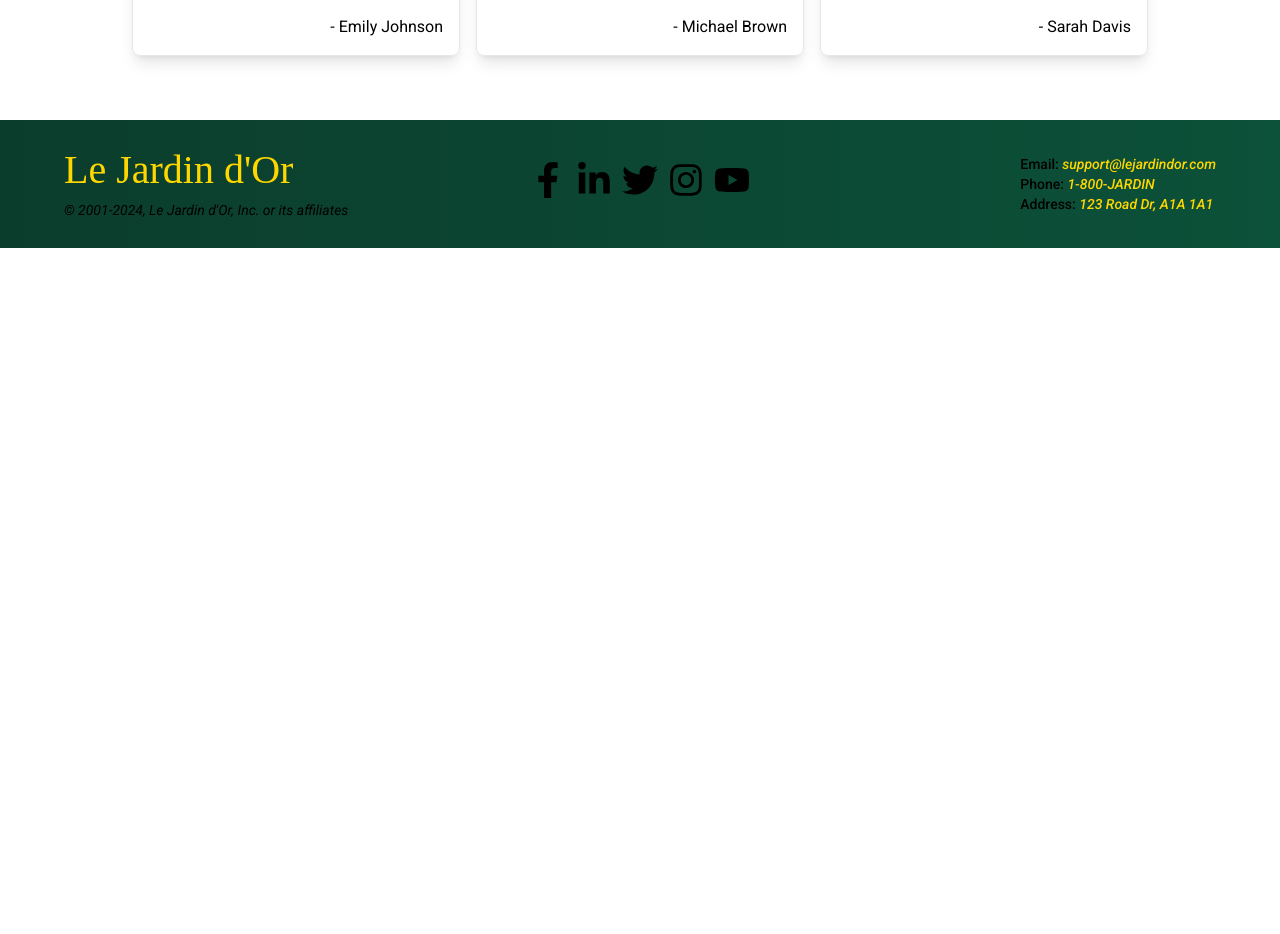
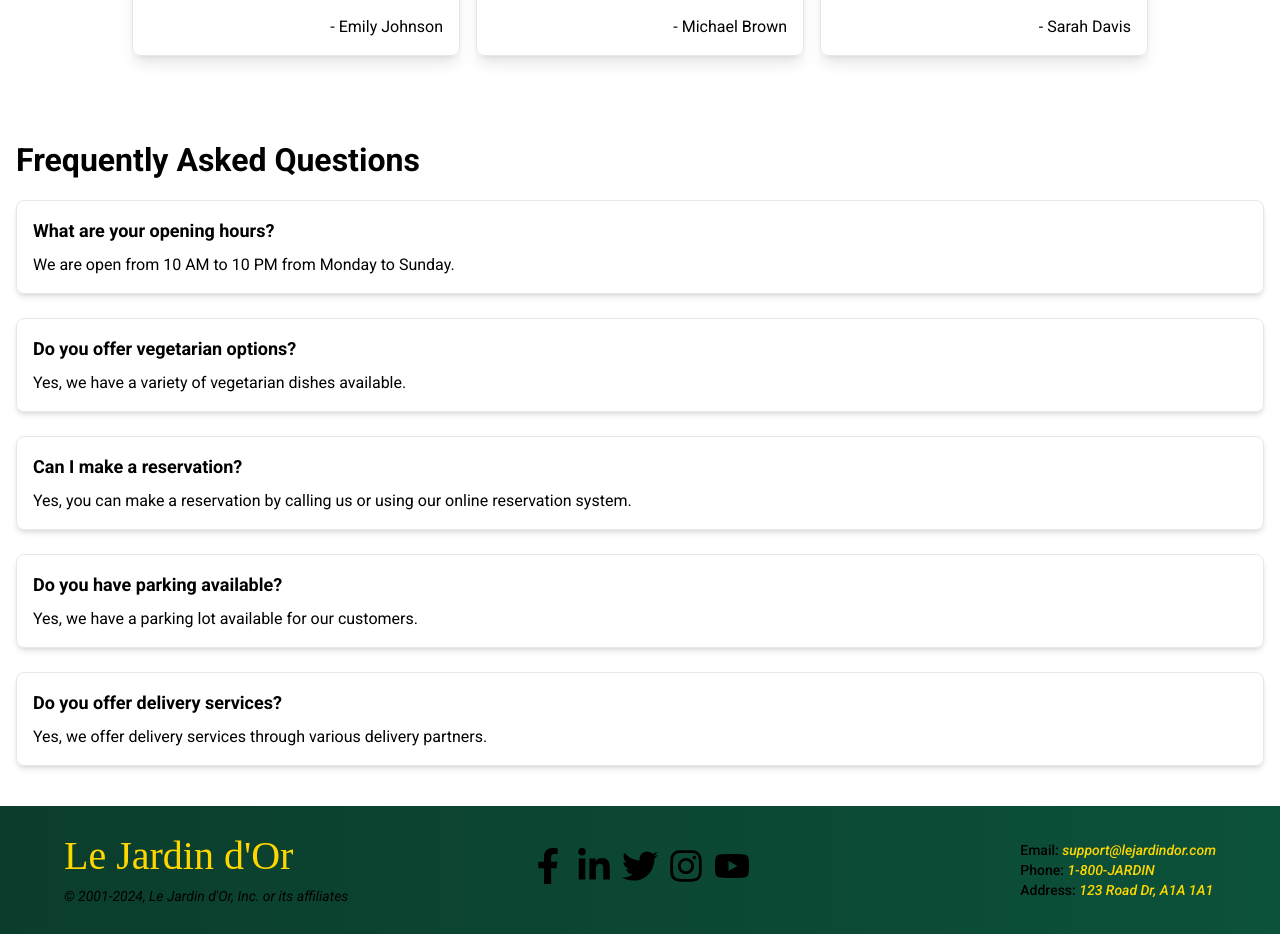
Before and after one commit to LeJardindOr/v2, a React (Vite) app: page / in a window 1280 px wide. Shown: the part 3240-4174 px from the top of the page. Before the commit the page ends 3488 px from the top, so only its background shows below. Built offline with nearby package versions, Linux system fonts and the light colour scheme; a web font is replaced by a local one.

Commit message:
faq, there.

```diff
--- /dev/null
+++ b/src/components/Faq.jsx
@@ -0,0 +1,49 @@
+import { useTranslation } from "react-i18next";
+
+function Faq() {
+  const { t } = useTranslation();
+
+  const faqs = [
+    {
+      question: t("faqQuestion1"),
+      answer: t("faqAnswer1"),
+    },
+    {
+      question: t("faqQuestion2"),
+      answer: t("faqAnswer2"),
+    },
+    {
+      question: t("faqQuestion3"),
+      answer: t("faqAnswer3"),
+    },
+    {
+      question: t("faqQuestion4"),
+      answer: t("faqAnswer4"),
+    },
+    {
+      question: t("faqQuestion5"),
+      answer: t("faqAnswer5"),
+    },
+  ];
+
+  return (
+    <div className="container mx-auto mt-5 p-4">
+      <h3 className="font-bold mb-4">{t("faqTitle")}</h3>
+      <div className="flex flex-col">
+        {faqs.map((faq, index) => (
+          <div
+            key={index}
+            className="w-full mb-6 p-4 border rounded-lg transition duration-500 ease-in-out shadow-md hover:shadow-none"
+          >
+            <h4 className="text-lg text-black font-semibold mb-2">
+              {faq.question}
+            </h4>
+            <p className="text-justify">{faq.answer}</p>
+          </div>
+        ))}
+      </div>
+    </div>
+  );
+}
+
+export default Faq;
--- a/src/components/Home.jsx
+++ b/src/components/Home.jsx
@@ -3,6 +3,7 @@ import { Link } from "react-router-dom";
 import { useTranslation } from "react-i18next";
 import HomeMenuExcerpt from "./HomeMenuExcerpt";
 import Reviews from "./Reviews";
+import FAQ from "./Faq";
 import HeroImg from "../assets/images/hero.jpg";
 
 function Home() {
@@ -47,6 +48,8 @@ function Home() {
       </div>
 
       <Reviews />
+
+      <FAQ />
     </>
   );
 }
--- a/src/locales/en/translation.json
+++ b/src/locales/en/translation.json
@@ -73,5 +73,16 @@
   "MainCourses": "Main Courses",
   "Desserts": "Desserts",
   "Drinks": "Drinks",
-  "SearchMenuItems": "Search menu items..."
+  "SearchMenuItems": "Search menu items...",
+  "faqTitle": "Frequently Asked Questions",
+  "faqQuestion1": "What are your opening hours?",
+  "faqAnswer1": "We are open from 10 AM to 10 PM from Monday to Sunday.",
+  "faqQuestion2": "Do you offer vegetarian options?",
+  "faqAnswer2": "Yes, we have a variety of vegetarian dishes available.",
+  "faqQuestion3": "Can I make a reservation?",
+  "faqAnswer3": "Yes, you can make a reservation by calling us or using our online reservation system.",
+  "faqQuestion4": "Do you have parking available?",
+  "faqAnswer4": "Yes, we have a parking lot available for our customers.",
+  "faqQuestion5": "Do you offer delivery services?",
+  "faqAnswer5": "Yes, we offer delivery services through various delivery partners."
 }
--- a/src/locales/fr/translation.json
+++ b/src/locales/fr/translation.json
@@ -73,5 +73,16 @@
   "MainCourses": "Plats Principal",
   "Desserts": "Desserts",
   "Drinks": "Boissons",
-  "SearchMenuItems": "Rechercher dans le menu..."
+  "SearchMenuItems": "Rechercher dans le menu...",
+  "faqTitle": "Questions Fréquemment Posées",
+  "faqQuestion1": "Quels sont vos horaires d'ouverture?",
+  "faqAnswer1": "Nous sommes ouverts de 10h à 22h du lundi au dimanche.",
+  "faqQuestion2": "Proposez-vous des options végétariennes?",
+  "faqAnswer2": "Oui, nous avons une variété de plats végétariens disponibles.",
+  "faqQuestion3": "Puis-je faire une réservation?",
+  "faqAnswer3": "Oui, vous pouvez faire une réservation en nous appelant ou en utilisant notre système de réservation en ligne.",
+  "faqQuestion4": "Avez-vous un parking disponible?",
+  "faqAnswer4": "Oui, nous avons un parking disponible pour nos clients.",
+  "faqQuestion5": "Proposez-vous des services de livraison?",
+  "faqAnswer5": "Oui, nous proposons des services de livraison via divers partenaires de livraison."
 }
```
